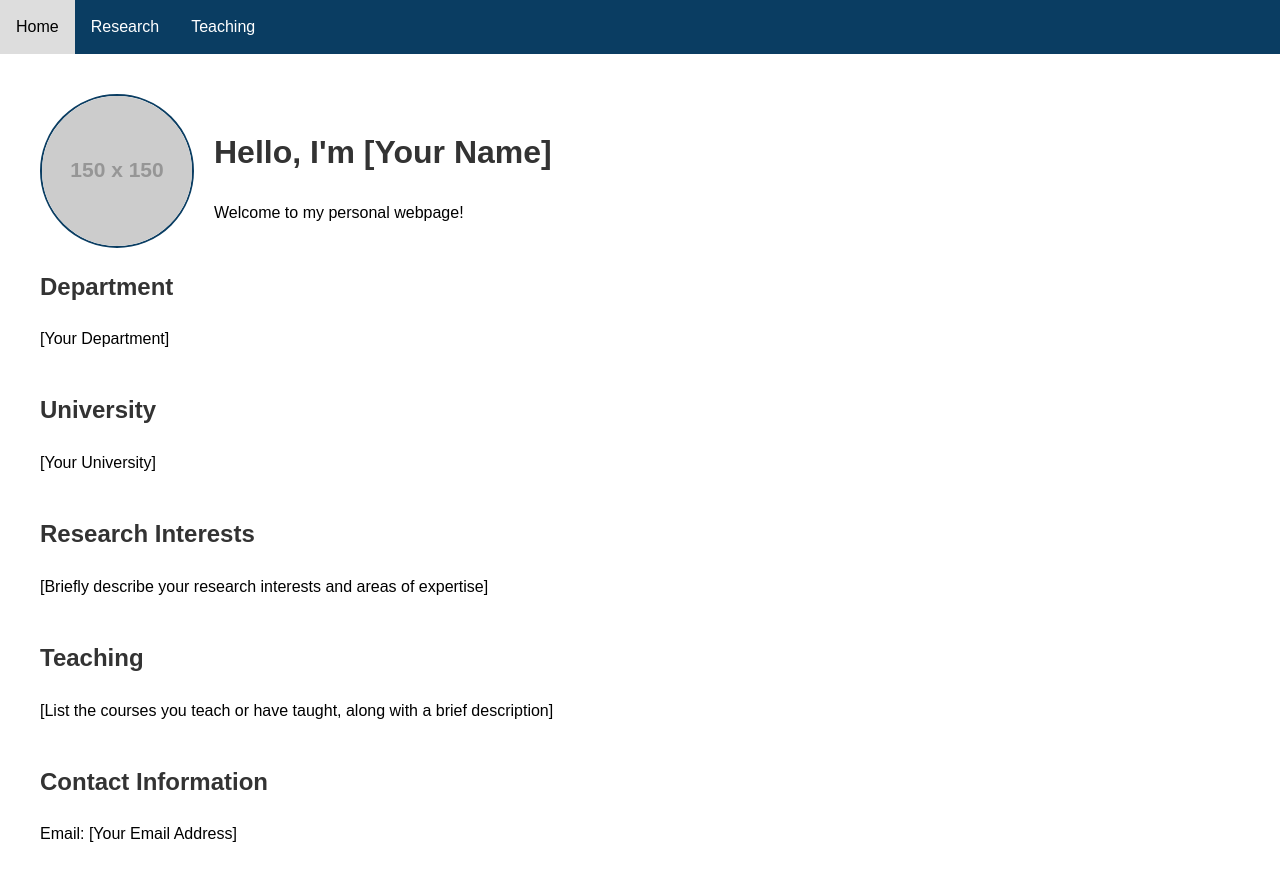
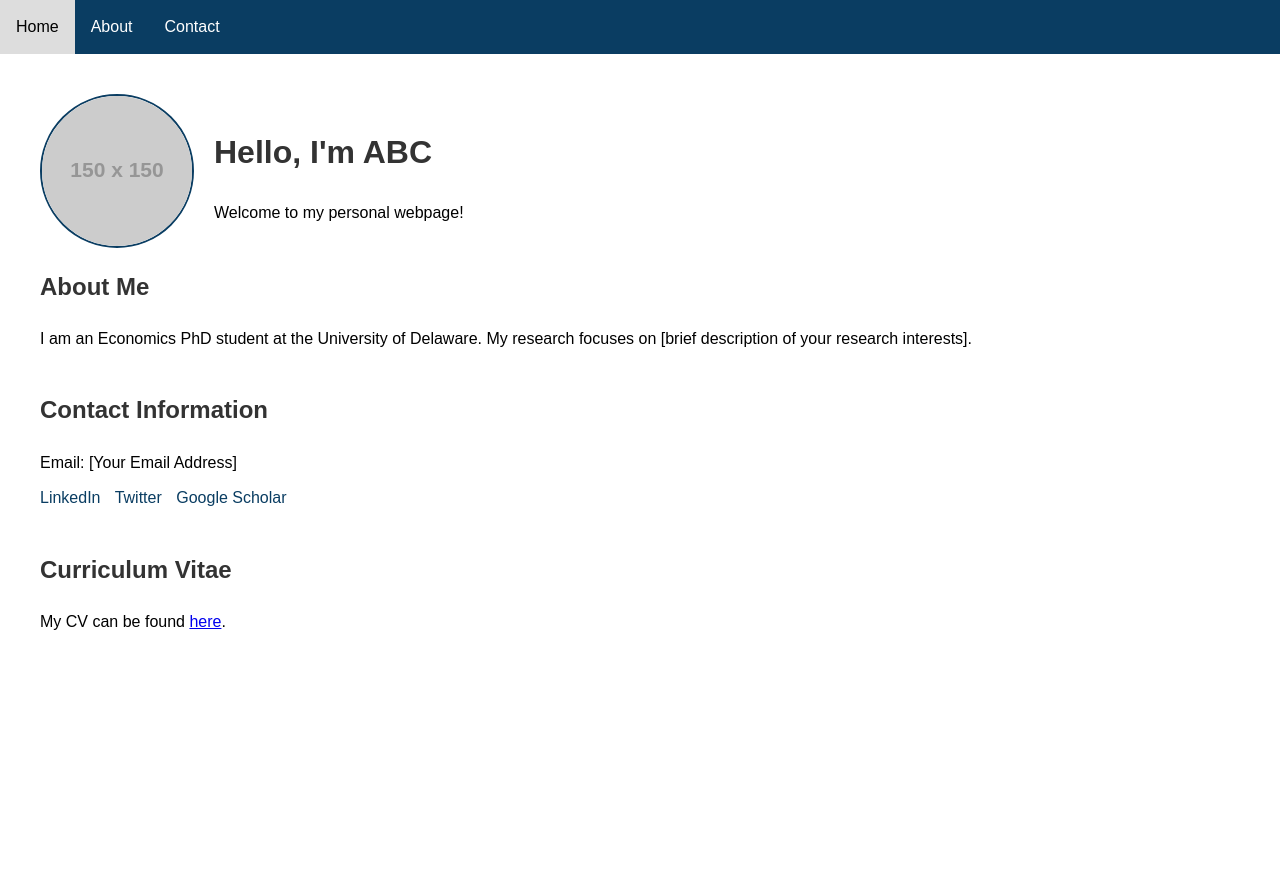
Before and after one commit to VVKamble/VVKamble.github.io, a plain HTML site: page index.html in a window 1280 px wide. After the commit the page ends 800 px from the top, so only its background shows below. Drawn offline with Linux system fonts and the light colour scheme; placeholder pictures from the web are drawn by us.

Commit message:
Update index.html

```diff
--- a/index.html
+++ b/index.html
@@ -3,7 +3,7 @@
 <head>
   <meta charset="UTF-8">
   <meta name="viewport" content="width=device-width, initial-scale=1.0">
-  <title>Your Name's Personal Webpage</title>
+  <title>ABC's Personal Webpage</title>
   <style>
     body {
       font-family: Arial, sans-serif;
@@ -55,48 +55,47 @@
     .section {
       margin-bottom: 40px;
     }
+    .social-links a {
+      margin-right: 10px;
+      text-decoration: none;
+      color: #0a3d62;
+    }
   </style>
 </head>
 <body>
   <div class="navbar">
     <a href="#home">Home</a>
-    <a href="#research">Research</a>
-    <a href="#teaching">Teaching</a>
+    <a href="#about">About</a>
+    <a href="#contact">Contact</a>
   </div>
 
   <div class="content">
     <div class="header">
-      <!-- Replace the src attribute with the path to your actual image -->
-      <img src="https://via.placeholder.com/150" alt="Your Name" class="profile-photo">
+      <img src="https://via.placeholder.com/150" alt="ABC" class="profile-photo">
       <div class="header-text">
-        <h1>Hello, I'm [Your Name]</h1>
+        <h1>Hello, I'm ABC</h1>
         <p>Welcome to my personal webpage!</p>
       </div>
     </div>
 
-    <div class="section">
-      <h2>Department</h2>
-      <p>[Your Department]</p>
+    <div id="about" class="section">
+      <h2>About Me</h2>
+      <p>I am an Economics PhD student at the University of Delaware. My research focuses on [brief description of your research interests].</p>
+    </div>
+
+    <div id="contact" class="section">
+      <h2>Contact Information</h2>
+      <p>Email: [Your Email Address]</p>
+      <div class="social-links">
+        <a href="[https://www.linkedin.com/in/vikrant-vilas-kamble-20779a134/]" target="_blank">LinkedIn</a>
+        <a href="[https://x.com/Vikrant_V_]" target="_blank">Twitter</a>
+        <a href="[https://scholar.google.com/citations?user=LGHCqEMAAAAJ&hl=en]" target="_blank">Google Scholar</a>
+      </div>
     </div>
 
     <div class="section">
-      <h2>University</h2>
-      <p>[Your University]</p>
-    </div>
-
-    <div id="research" class="section">
-      <h2>Research Interests</h2>
-      <p>[Briefly describe your research interests and areas of expertise]</p>
-    </div>
-
-    <div id="teaching" class="section">
-      <h2>Teaching</h2>
-      <p>[List the courses you teach or have taught, along with a brief description]</p>
-    </div>
-
-    <div class="section">
-      <h2>Contact Information</h2>
-      <p>Email: [Your Email Address]</p>
+      <h2>Curriculum Vitae</h2>
+      <p>My CV can be found <a href="[Link to your CV]" target="_blank">here</a>.</p>
     </div>
   </div>
 </body>
```
